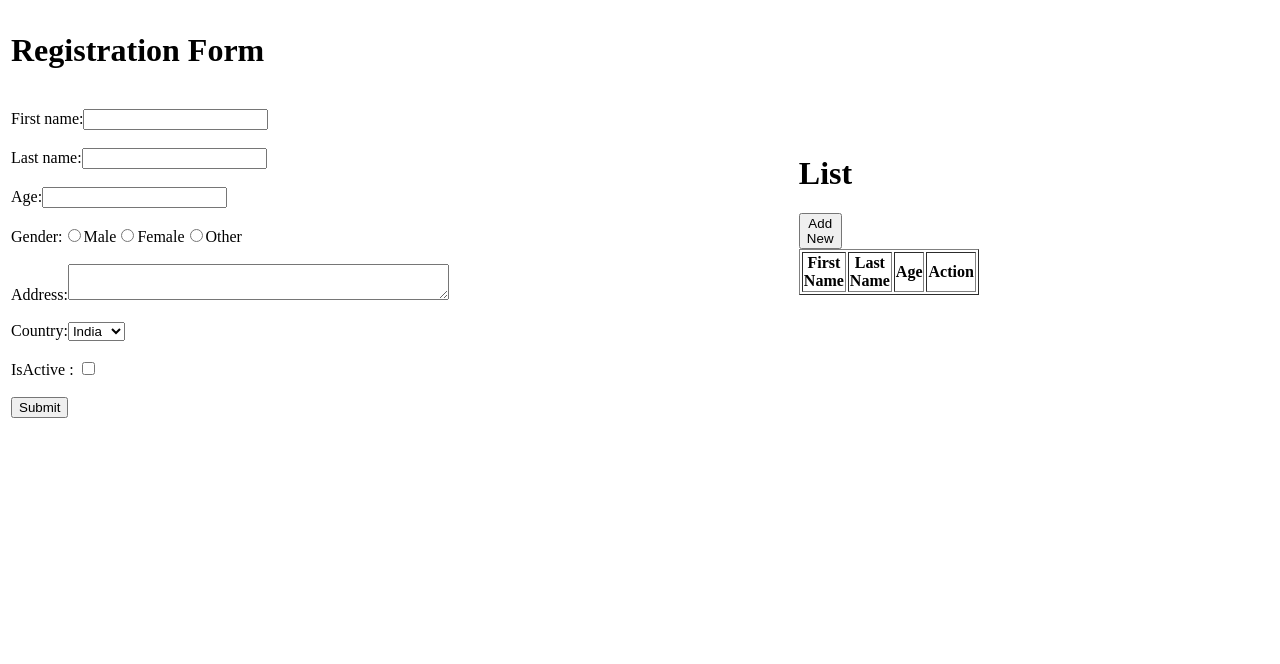
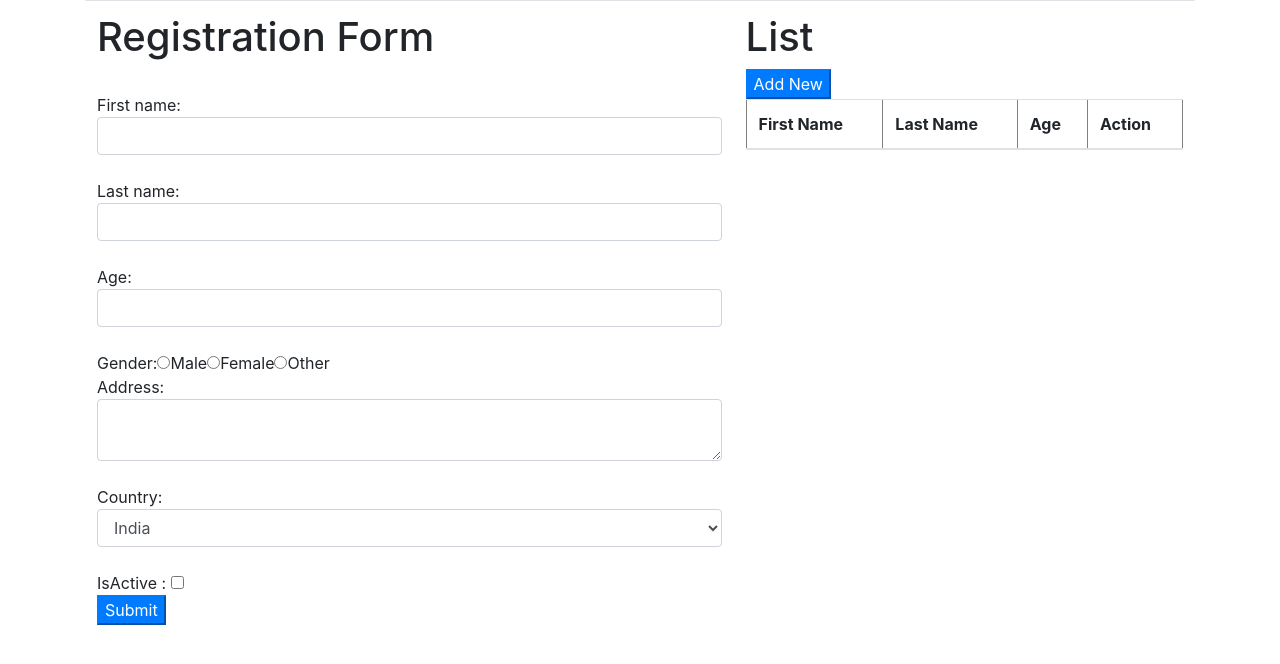
Before and after one commit to Hardikgogdani/React, a React (Create React App) app: page / in a window 1280 px wide. Shown: the top 664 px of the page. Built offline with nearby package versions, Linux system fonts and the light colour scheme.

Commit message:
from creation has been done

```diff
--- a/src/hook.js
+++ b/src/hook.js
@@ -1,52 +1,65 @@
 import React from 'react'
-import './App.css'
+import 'bootstrap/dist/css/bootstrap.min.css';
 
 const Hook = () => {
+    const state = {
+        firstName :"",
+        lastName: "",
+        age:"",
+        gender: "",
+        address: "",
+        country:"",
+        isActive:""
+    }
     return (
         //creation of form without form attribute is here.
         <>
-            <table>
+        <div className="container">
+        <table className="table">
                 <thead>
                     <td>
                         <h1>Registration Form</h1><br />
 
-                        First name:<input type="text" name="firstName" /><br /><br />
+                        First name:<input type="text" name="firstName" className="form-control"/><br />
 
-                        Last name:<input type="text" name="lastName" /><br /><br />
+                        Last name:<input type="text" name="lastName" className="form-control"/><br />
 
-                        Age:<input type="text" name="age" /><br /><br />
+                        Age:<input type="text" name="age" className="form-control"/><br />
 
                         Gender:
                                 <input type="radio" value="male" name="gender" />Male
                                 <input type="radio" value="female" name="gender" />Female
-                                <input type="radio" value="other" name="gender" />Other<br /><br />
+                                <input type="radio" value="other" name="gender" />Other<br />
 
-                        Address:<textarea type="text" name="address" maxLength="50" cols="45" rows="2" /><br /><br />
+                        Address:<textarea type="text" name="address" maxLength="50" cols="45" rows="2" className="form-control"/><br />
 
-                        Country:<select name="country">
+                        Country:<select name="country" className="form-control">
                             <option value="India" >India</option>
                             <option value="USA" >USA</option>
                             <option value="Brasil"  >Brasil</option>
                             <option value="Dubai" >Dubai</option>
-                            <option value="UK">UK</option></select><br /><br />
+                            <option value="UK">UK</option></select><br />
 
-                        IsActive : <input type="checkbox" name="isactive" value="isactive" /><br /><br />
+                        IsActive : <input type="checkbox" name="isactive" value="isactive" /><br />
 
-                        <button>Submit</button>
+                        <button className="btn-primary">Submit</button>
 
                     </td>
                     <td id="table-border">
 
                         <h1>List</h1>
 
-                        <button id="buttonadd">Add New</button>
-                        <table border="1px solid">
+                        <button className="btn-primary">Add New</button>
+                        <table className="table" border="1px solid">
                             <tr>
                                 <th>First Name</th>
                                 <th>Last Name</th>
                                 <th>Age</th>
-                                <th>Action</th>
+                                <th colSpan="2">Action</th>
                             </tr>
+                            <tbody>
+
+                            </tbody>
 
                         </table>
 
@@ -54,6 +67,8 @@ const Hook = () => {
                     </td>
                 </thead>
             </table>
+        </div>
+
         </>
     )
 }
```
